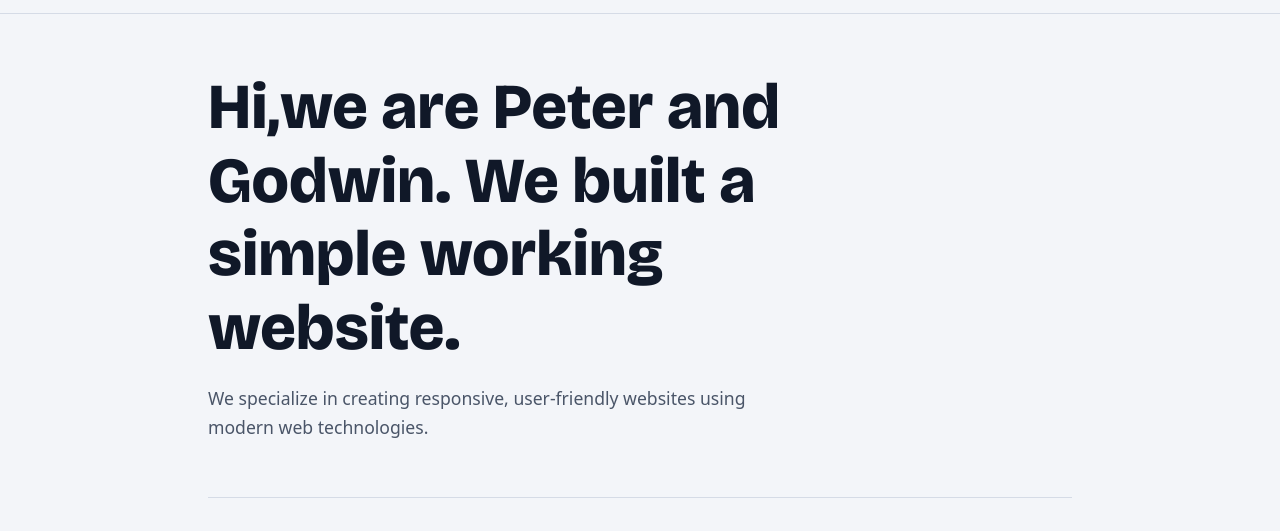
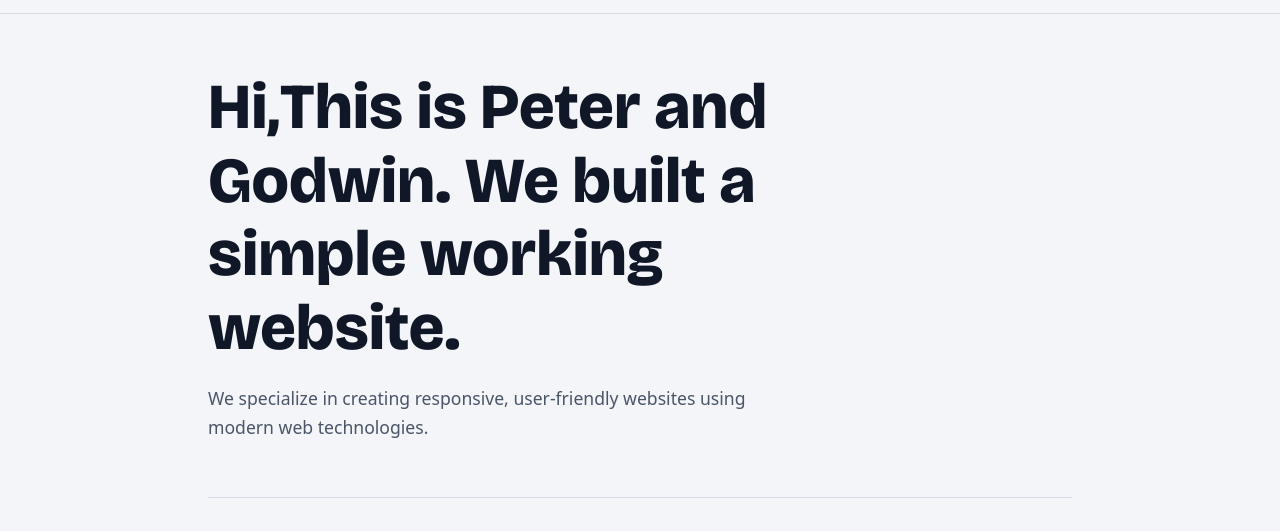
Before and after one commit to petermboya/petermboya-portfolio, a plain HTML site: page index.html in a window 1280 px wide. Shown: the part 51-582 px from the top of the page. Drawn offline with nearby package versions, Linux system fonts and the light colour scheme.

Commit message:
Update index.html

```diff
--- a/index.html
+++ b/index.html
@@ -24,7 +24,7 @@
 
   <main id="top">
     <section class="intro">
-      <h1>Hi,we are Peter and Godwin. We built a simple working website.</h1>
+      <h1>Hi,This is Peter and Godwin. We built a simple working website.</h1>
       <p>We specialize in creating responsive, user-friendly websites using modern web technologies.</p>
     </section>
 
```
